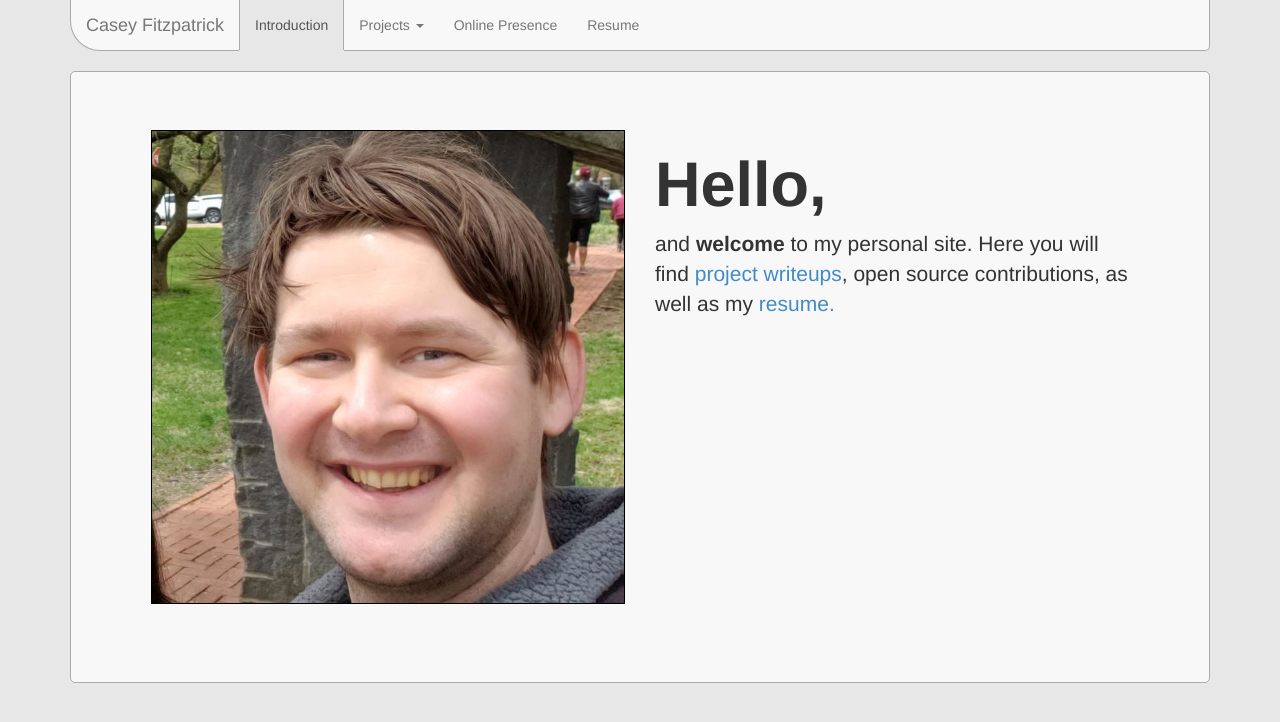
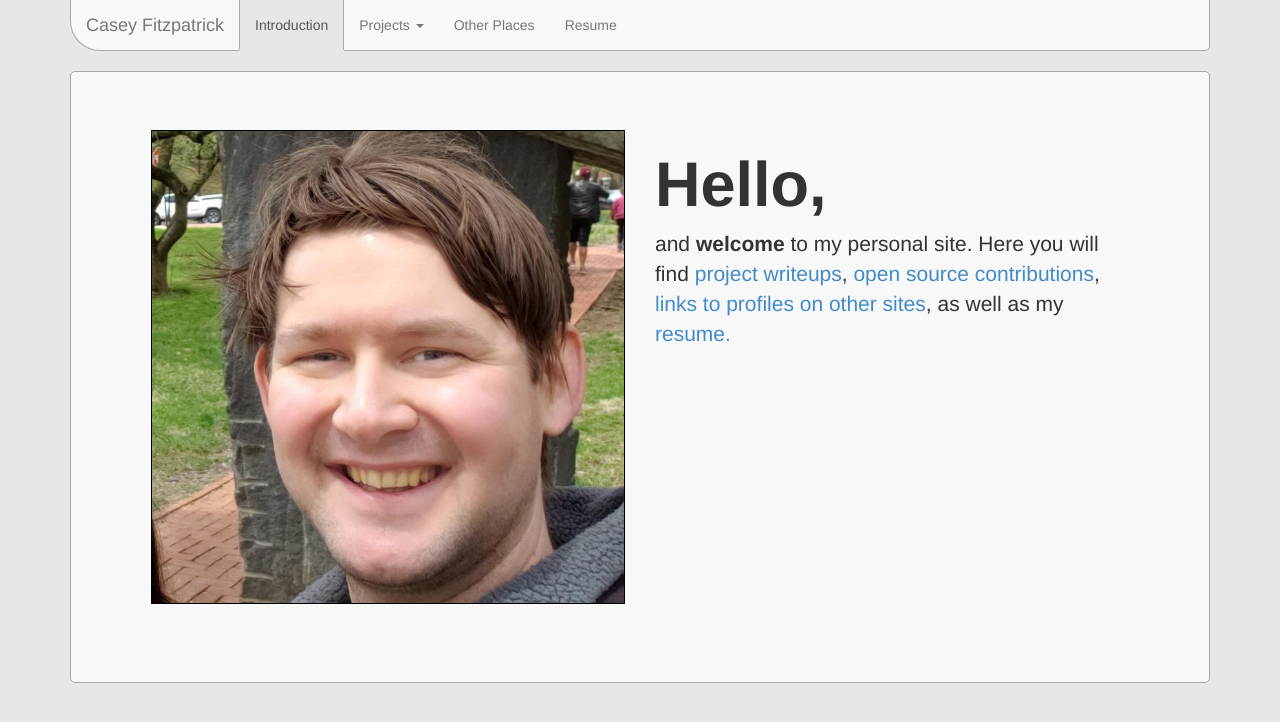
Before and after one commit to kcghost/kcghost.github.io, a Jekyll site: the page built from index.html, in a window 1280 px wide. Shown: the top 722 px of the page. Built offline with Jekyll 4.4.1, drawn with Linux system fonts in a browser that asks for light colours.

Commit message:
Just keep contributions in resume for now, take out of places

```diff
--- a/index.html
+++ b/index.html
@@ -12,7 +12,8 @@ description: The personal web site of Casey Fitzpatrick
             <h1>Hello,</h1>
             <p>and <b>welcome</b> to my personal site.
              Here you will find <a href="{{ site.categories.projects[0].url }}">project writeups</a>,
-             open source contributions,
+             <a href="/resume.html#contributions">open source contributions</a>,
+             <a href="/online_presence.html">links to profiles on other sites</a>,
              as well as my <a href="/resume.html">resume.</a></p>
         </div>
     </div>
```
Also changed, not shown: online_presence.html (+7 -8 lines).
